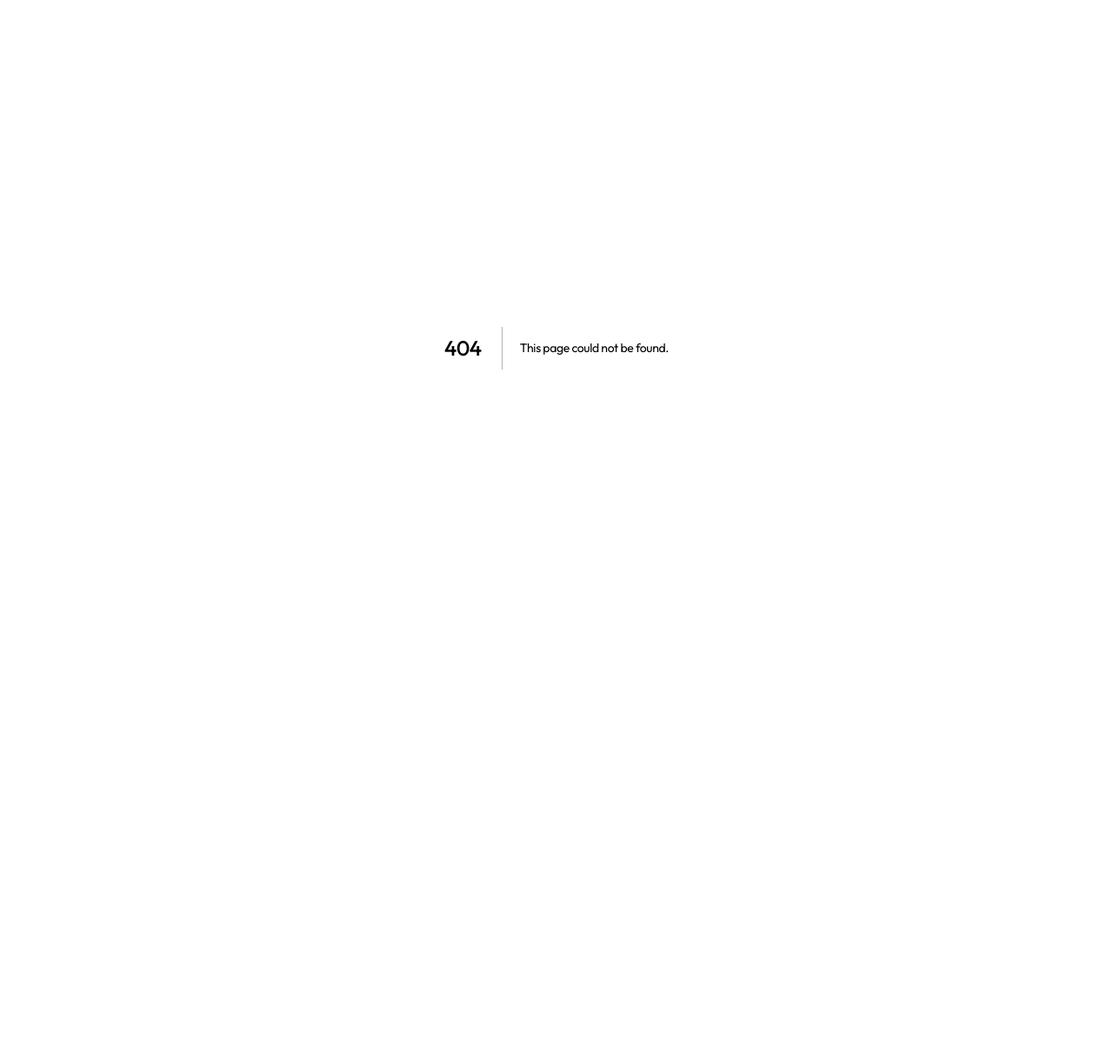
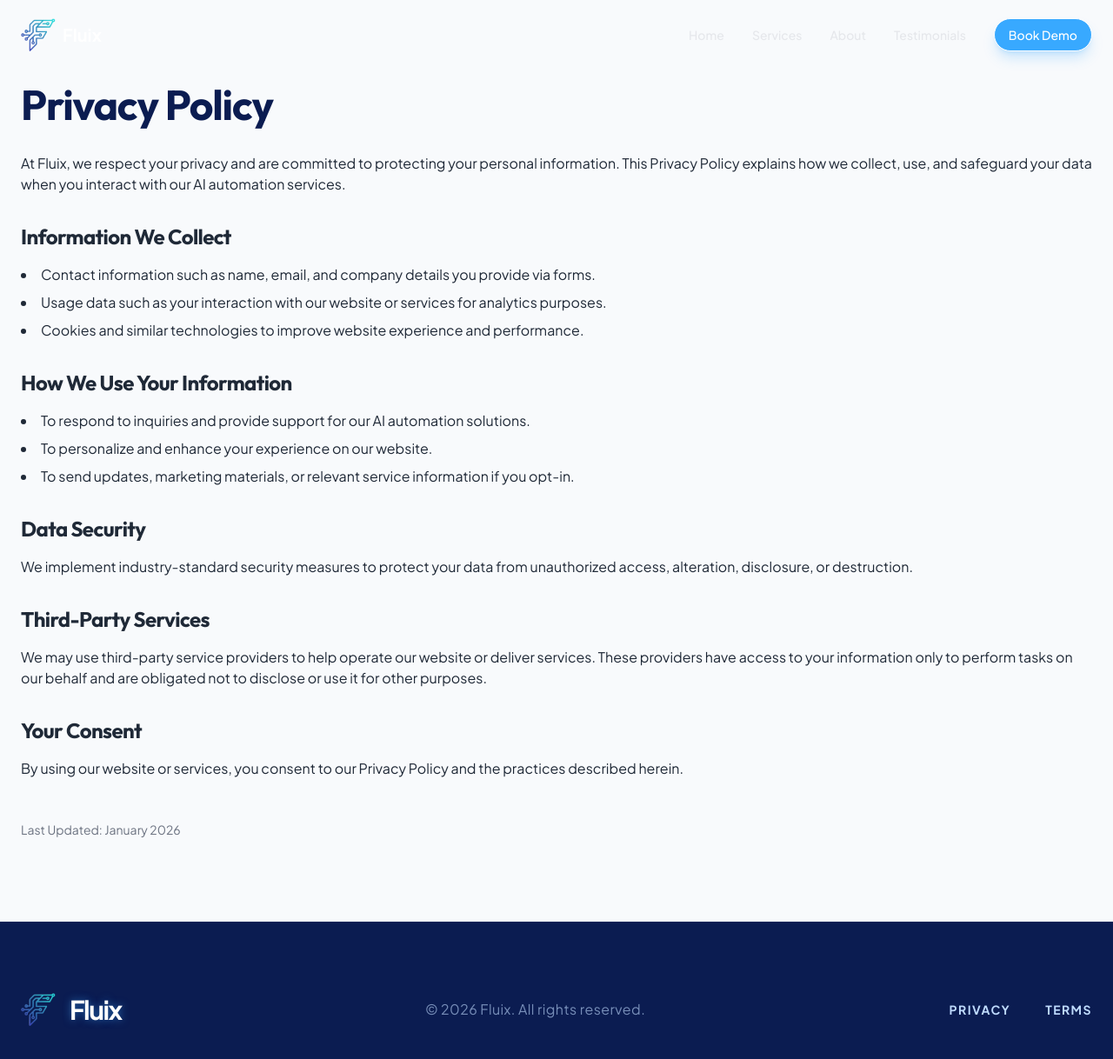
Before and after one commit to mkukhalil/fluix_site, a Next.js app: page /privacy in a window 1280 px wide. Before the commit this address had no page. Shown: the top 1218 px of the page at 87% size. Before the commit the page ends 800 px from the top, so only its background shows below. Built offline with nearby package versions, Linux system fonts and the light colour scheme.

Commit message:
added pages privacy and terms

```diff
--- /dev/null
+++ b/client/src/components/Footer.tsx
@@ -0,0 +1,30 @@
+// client/src/components/Footer.tsx
+export function Footer() {
+  return (
+    <footer className="bg-primary text-white py-20 border-t border-white/5 relative overflow-hidden">
+      <div className="container mx-auto px-4 md:px-6 relative z-10">
+        <div className="flex flex-col md:flex-row justify-between items-center gap-12">
+          <div className="flex items-center gap-4">
+            <img
+              src="/logo.png"
+              alt="Fluix Logo"
+              className="h-10 w-10 object-contain"
+            />
+            <span className="text-3xl font-bold font-heading tracking-tighter glow-text">
+              Fluix
+            </span>
+          </div>
+
+          <div className="text-blue-200/60 font-light tracking-wide">
+            © {new Date().getFullYear()} Fluix. All rights reserved.
+          </div>
+
+          <div className="flex gap-10 text-sm font-bold uppercase tracking-widest text-blue-200">
+            <a href="/privacy" className="hover:text-accent transition-colors">Privacy</a>
+            <a href="/terms" className="hover:text-accent transition-colors">Terms</a>
+          </div>
+        </div>
+      </div>
+    </footer>
+  );
+}
--- a/pages/index.tsx
+++ b/pages/index.tsx
@@ -1,4 +1,5 @@
 import { Navbar } from "../client/src/components/Navbar";
+import { Footer } from "../client/src/components/Footer";
 import { ServiceCard } from "../client/src/components/ServiceCard";
 import { useSubmitContact } from "../client/src/hooks/use-contact";
 import { Button } from "../client/src/components/ui/button";
@@ -353,7 +354,7 @@ export default function Home() {
                       <div className="text-xs text-blue-200 uppercase tracking-[0.2em] font-bold mb-1">
                         Secure Channel
                       </div>
-                      <div className="text-lg font-medium">khalil@gmail.com</div>
+                      <div className="text-lg font-medium">contactfluix@gmail.com</div>
                     </div>
                   </div>
 
@@ -465,34 +466,7 @@ export default function Home() {
           </div>
         </div>
       </section>
-
-      {/* Footer */}
-      <footer className="bg-primary text-white py-20 border-t border-white/5 relative overflow-hidden">
-        <div className="container mx-auto px-4 md:px-6 relative z-10">
-          <div className="flex flex-col md:flex-row justify-between items-center gap-12">
-            <div className="flex items-center gap-4">
-              <img
-  src="/logo.png"
-  alt="Fluix Logo"
-  className="h-10 w-10 object-contain"
-/>
-
-              <span className="text-3xl font-bold font-heading tracking-tighter glow-text">
-                Fluix
-              </span>
-            </div>
-
-            <div className="text-blue-200/60 font-light tracking-wide">
-              © {new Date().getFullYear()} Fluix. All rights reserved.
-            </div>
-
-            <div className="flex gap-10 text-sm font-bold uppercase tracking-widest text-blue-200">
-              <a href="#" className="hover:text-accent transition-colors">Privacy</a>
-              <a href="#" className="hover:text-accent transition-colors">Terms</a>
-            </div>
-          </div>
-        </div>
-      </footer>
+      <Footer />
     </div>
   );
 }
--- /dev/null
+++ b/pages/privacy.tsx
@@ -0,0 +1,58 @@
+// pages/privacy.tsx
+import { Navbar } from "../client/src/components/Navbar";
+import { Footer } from "../client/src/components/Footer";
+
+export default function Privacy() {
+  return (
+    <div className="min-h-screen bg-background text-gray-800 font-sans">
+      <Navbar />
+
+      <main className="container mx-auto px-4 md:px-6 py-24">
+        <h1 className="text-5xl font-bold mb-8 font-heading text-primary">Privacy Policy</h1>
+        <p className="mb-6">
+          At Fluix, we respect your privacy and are committed to protecting your personal information.
+          This Privacy Policy explains how we collect, use, and safeguard your data when you interact
+          with our AI automation services.
+        </p>
+
+        <h2 className="text-2xl font-bold mt-8 mb-4">Information We Collect</h2>
+        <ul className="list-disc list-inside space-y-2">
+          <li>Contact information such as name, email, and company details you provide via forms.</li>
+          <li>Usage data such as your interaction with our website or services for analytics purposes.</li>
+          <li>Cookies and similar technologies to improve website experience and performance.</li>
+        </ul>
+
+        <h2 className="text-2xl font-bold mt-8 mb-4">How We Use Your Information</h2>
+        <ul className="list-disc list-inside space-y-2">
+          <li>To respond to inquiries and provide support for our AI automation solutions.</li>
+          <li>To personalize and enhance your experience on our website.</li>
+          <li>To send updates, marketing materials, or relevant service information if you opt-in.</li>
+        </ul>
+
+        <h2 className="text-2xl font-bold mt-8 mb-4">Data Security</h2>
+        <p className="mb-6">
+          We implement industry-standard security measures to protect your data from unauthorized access,
+          alteration, disclosure, or destruction.
+        </p>
+
+        <h2 className="text-2xl font-bold mt-8 mb-4">Third-Party Services</h2>
+        <p className="mb-6">
+          We may use third-party service providers to help operate our website or deliver services.
+          These providers have access to your information only to perform tasks on our behalf and are
+          obligated not to disclose or use it for other purposes.
+        </p>
+
+        <h2 className="text-2xl font-bold mt-8 mb-4">Your Consent</h2>
+        <p className="mb-6">
+          By using our website or services, you consent to our Privacy Policy and the practices described herein.
+        </p>
+
+        <p className="text-sm text-gray-500 mt-12">
+          Last Updated: January 2026
+        </p>
+      </main>
+
+      <Footer />
+    </div>
+  );
+}
--- /dev/null
+++ b/pages/terms.tsx
@@ -0,0 +1,52 @@
+// pages/terms.tsx
+import { Navbar } from "../client/src/components/Navbar";
+import { Footer } from "../client/src/components/Footer";
+
+export default function Terms() {
+  return (
+    <div className="min-h-screen bg-background text-gray-800 font-sans">
+      <Navbar />
+
+      <main className="container mx-auto px-4 md:px-6 py-24">
+        <h1 className="text-5xl font-bold mb-8 font-heading text-primary">Terms of Service</h1>
+        <p className="mb-6">
+          These Terms of Service govern your use of Fluix’s AI automation solutions. By accessing
+          or using our website and services, you agree to comply with these terms.
+        </p>
+
+        <h2 className="text-2xl font-bold mt-8 mb-4">Use of Services</h2>
+        <ul className="list-disc list-inside space-y-2">
+          <li>Access and use our services for lawful purposes only.</li>
+          <li>Do not misuse the AI automation solutions, including attempting to disrupt or reverse-engineer them.</li>
+          <li>Respect intellectual property rights of Fluix and third parties.</li>
+        </ul>
+
+        <h2 className="text-2xl font-bold mt-8 mb-4">Accounts & Security</h2>
+        <p className="mb-6">
+          If you create an account, you are responsible for maintaining confidentiality of your login credentials and any activity performed under your account.
+        </p>
+
+        <h2 className="text-2xl font-bold mt-8 mb-4">Limitation of Liability</h2>
+        <p className="mb-6">
+          Fluix shall not be liable for any indirect, incidental, or consequential damages arising from the use of our AI automation services. While we strive for accuracy and reliability, no AI system is perfect.
+        </p>
+
+        <h2 className="text-2xl font-bold mt-8 mb-4">Modifications</h2>
+        <p className="mb-6">
+          We reserve the right to update or modify these Terms of Service at any time. Continued use of our services constitutes acceptance of any changes.
+        </p>
+
+        <h2 className="text-2xl font-bold mt-8 mb-4">Governing Law</h2>
+        <p className="mb-6">
+          These terms are governed by the laws of the jurisdiction in which Fluix operates, without regard to conflict of law principles.
+        </p>
+
+        <p className="text-sm text-gray-500 mt-12">
+          Last Updated: January 2026
+        </p>
+      </main>
+
+      <Footer />
+    </div>
+  );
+}
```
